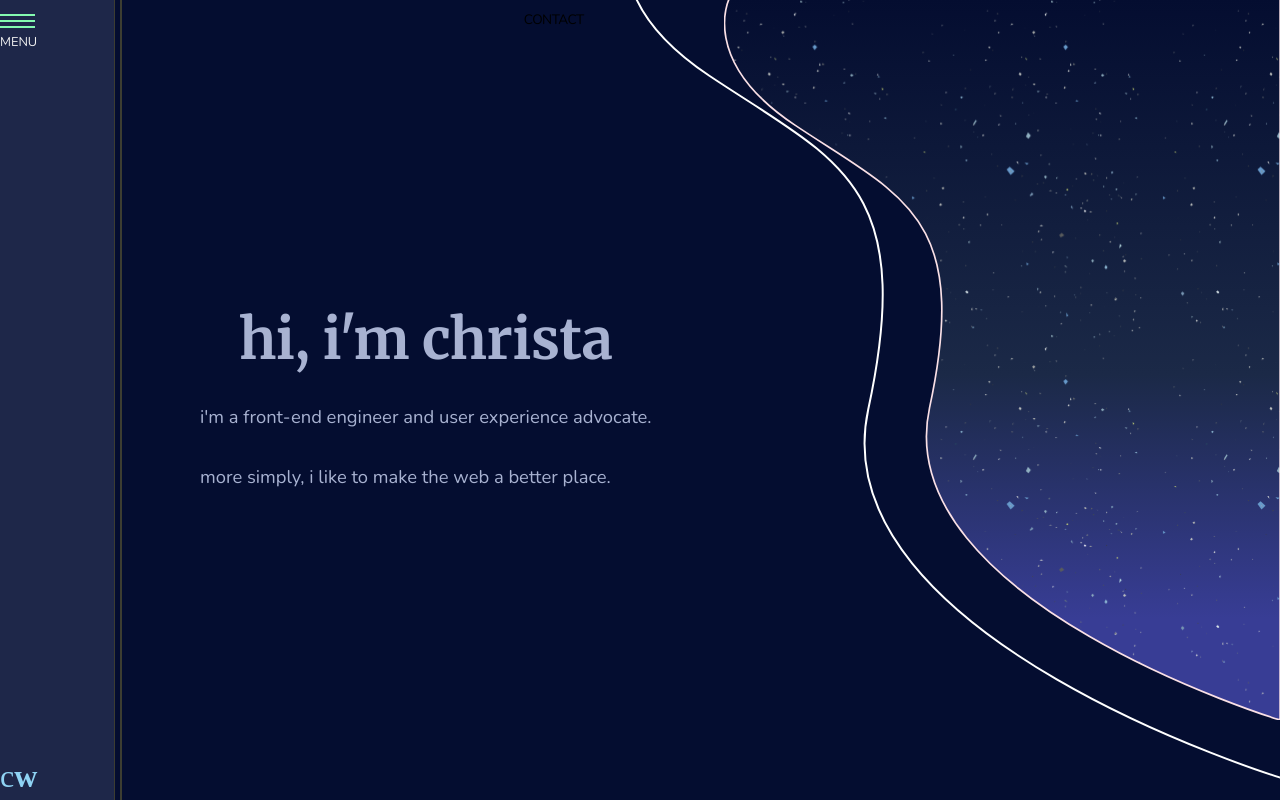
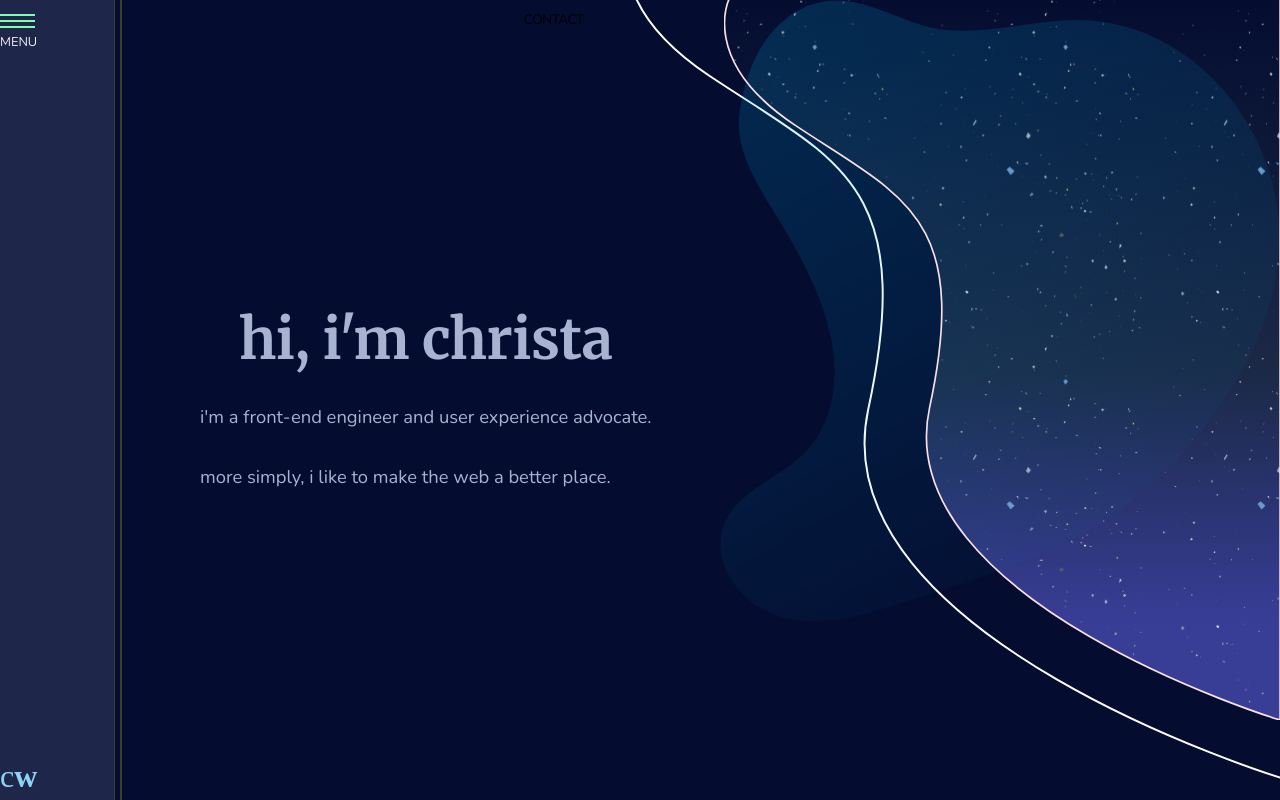
Before and after one commit to sambasallah/portfolio-v3, a Vue app: page / in a window 1280 px wide. Built offline with nearby package versions, Linux system fonts and the light colour scheme; the HTML template or start-up script is replaced by a standard one.

Commit message:
fonts. adding a blob

```diff
--- a/src/App.vue
+++ b/src/App.vue
@@ -3,6 +3,21 @@
 		<navbar />
 		<transition name="slide" mode="out-in">
 			<div class="content-container">
+				<div class="hero__flourish">
+					<svg class="hero__flourish-shape" width="560px" height="621px" viewBox="0 0 560 621" version="1.1" xmlns="http://www.w3.org/2000/svg" xmlns:xlink="http://www.w3.org/1999/xlink">
+						<defs>
+							<linearGradient x1="-20.1496696%" y1="54.356696%" x2="100%" y2="59.145544%" id="linearGradient-1">
+								<stop stop-color="#00B3E6" stop-opacity="0.8" offset="0%"></stop>
+								<stop stop-color="#00B3E6" stop-opacity="0.1" offset="100%"></stop>
+							</linearGradient>
+						</defs>
+						<g id="HelloSign" stroke="none" stroke-width="1" fill="none" fill-rule="evenodd" opacity="0.25169837">
+							<g id="HelloSign-(March-23)" transform="translate(-689.000000, -121.000000)" fill="url(#linearGradient-1)">
+								<path d="M1155.35455,659.915606 C1146.41338,680.979851 1134.07543,700.176284 1116.11633,714.058544 C1086.41434,737.020118 1037.66704,738.556163 1015.11398,708.544838 C993.197294,679.38005 1004.65211,637.65889 995.4441,602.358185 C985.930301,565.894526 954.188121,538.538517 919.215642,524.503952 C876.508626,507.364237 828.199354,504.895467 782.670549,505.038327 C744.623618,505.156393 699.64146,508.490592 668.53802,482.129883 C649.410066,465.918171 632.060193,446.862238 621.874596,423.951432 C611.690179,401.040627 609.360727,373.823936 619.705714,350.986332 C637.304707,312.140091 681.413172,297.221208 705.845855,264.196826 C735.687164,223.861766 745.313126,170.181649 776.400037,129.429814 C829.279663,60.1117885 930.287919,36.9152623 1012.66292,65.4767305 C1106.79144,98.1162157 1157.9225,182.760454 1188.40845,272.678723 C1228.39994,390.633065 1198.10289,500.235382 1169.16243,617.164906 C1165.59682,631.571381 1161.20121,646.141968 1155.35455,659.915606" id="Fill-1" transform="translate(910.321689, 392.364718) rotate(-301.000000) translate(-910.321689, -392.364718) "></path>
+							</g>
+						</g>
+					</svg>
+				</div>
 				<router-view />
 			</div>
 		</transition>
@@ -56,4 +71,28 @@
 		margin-left: 200px;
 	}
 
+	.hero__flourish {
+		position: absolute;
+		top: 0;
+		right: 0;
+		height: 100vh;
+
+		&-shape {
+			position: relative;
+			max-height: 90vh;
+			max-width: 100%;
+			z-index: 2;
+		}
+
+		&-outline {
+			position: absolute;
+			top: 0;
+			right: 0;
+			max-height: 90vh;
+			width: 100%;
+			transform: scale(1.2);
+			transform-origin: right;
+		}
+	}
+
 </style>
--- a/src/components/navigation/NavMenu.vue
+++ b/src/components/navigation/NavMenu.vue
@@ -41,10 +41,6 @@
 			display: flex;
 			justify-content: center;
 			align-items: center;
-
-			#mountains {
-				@include mountains;
-			}
 		}
 
 		&-items {
--- a/src/components/navigation/Navbar.vue
+++ b/src/components/navigation/Navbar.vue
@@ -40,12 +40,19 @@
 		z-index: 10;
 		top: 0;
 		background-color: rgba($slate, 0.2);
-		height: 100%;
-		width: 115px;
-		border-right: 1px solid $black;
+		width: 100%;
 		display: flex;
-		flex-direction: column;
 		justify-content: space-between;
+		align-items: center;
+		transition: all .3s ease;
+
+		@media screen and ($bp5) {
+			height: 100%;
+			width: 115px;
+			border-right: 1px solid $black;
+			flex-direction: column;
+			align-items: unset;
+		}
 
 		&:after {
 			content: ' ';
--- a/src/styles/_variables.scss
+++ b/src/styles/_variables.scss
@@ -8,3 +8,10 @@ $white: #F2F2F2;
 $body-text: #DBDBDB;
 
 $mobile-devices: '(pointer: coarse)';
+
+// FONTS
+$serif: 'Merriweather', serif;
+$sans-serif: 'Nunito', sans-serif;
+
+// BREAKPOINTS
+$bp5: 'min-width: 575px';
--- a/src/views/Home.vue
+++ b/src/views/Home.vue
@@ -46,8 +46,8 @@
 
 		&-stars {
 			position: relative;
+			height: 90vh;
 			max-height: 90vh;
-			height: 100%;
 			max-width: 100%;
 			z-index: 2;
 
@@ -64,7 +64,6 @@
 			top: 0;
 			right: 0;
 			max-height: 90vh;
-			height: 100%;
 			width: 100%;
 			transform: scale(1.2);
 			transform-origin: right;
```
